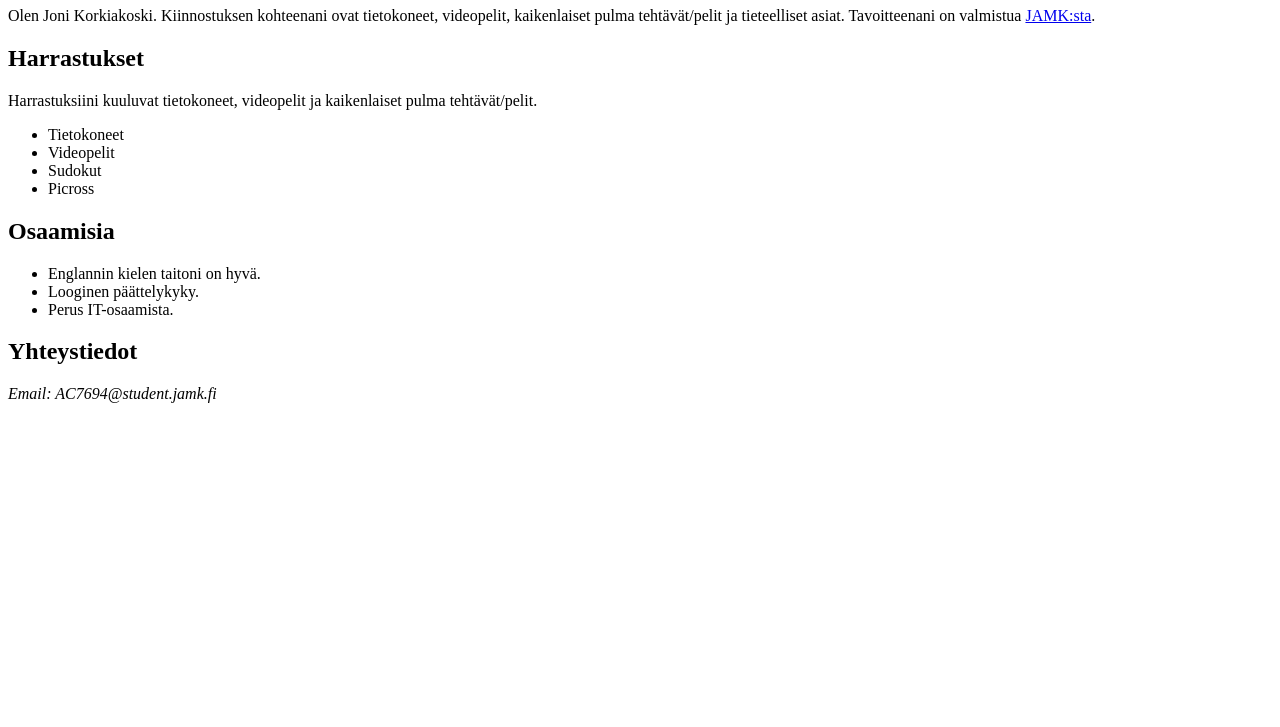
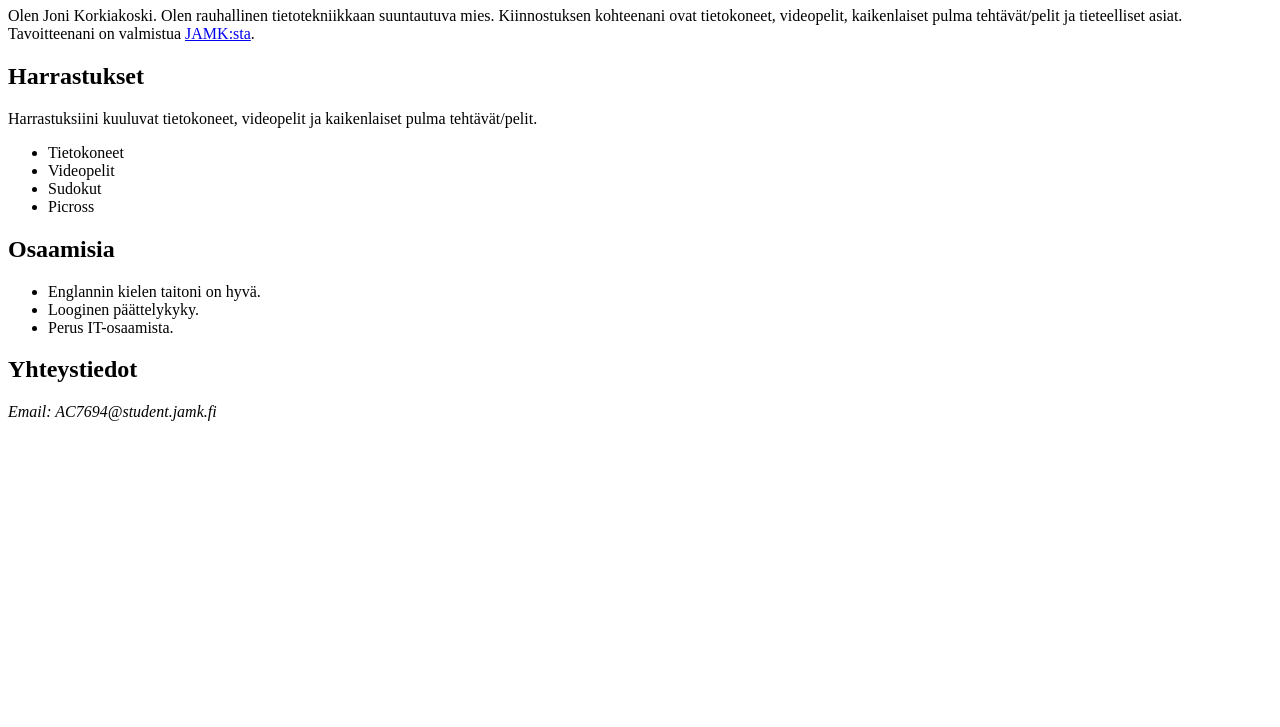
Before and after one commit to AC7694/AC7694.github.io, a plain HTML site: page index.html in a window 1280 px wide. Shown: the part 73-800 px from the top of the page. Drawn offline with Linux system fonts and the light colour scheme.

Commit message:
Commit 1c
Commit 1c.

```diff
--- a/index.html
+++ b/index.html
@@ -7,7 +7,7 @@
 <body>
 
 	<h1>Joni Korkiakoski</h1>
-	<p>Olen Joni Korkiakoski. Kiinnostuksen kohteenani ovat tietokoneet, videopelit, kaikenlaiset pulma tehtävät/pelit ja tieteelliset asiat. Tavoitteenani on valmistua <a href="https://www.jamk.fi/fi">JAMK:sta</a>.</p>
+	<p>Olen Joni Korkiakoski. Olen rauhallinen tietotekniikkaan suuntautuva mies. Kiinnostuksen kohteenani ovat tietokoneet, videopelit, kaikenlaiset pulma tehtävät/pelit ja tieteelliset asiat. Tavoitteenani on valmistua <a href="https://www.jamk.fi/fi">JAMK:sta</a>.</p>
 	<h2>Harrastukset</h2>
 	<p>Harrastuksiini kuuluvat tietokoneet, videopelit ja kaikenlaiset pulma tehtävät/pelit.</p>
 	<ul>
```
Also changed, not shown: web_tekniikat/harj1/palautus_Joni_Korkiakoski.html (+1 -1 lines).
